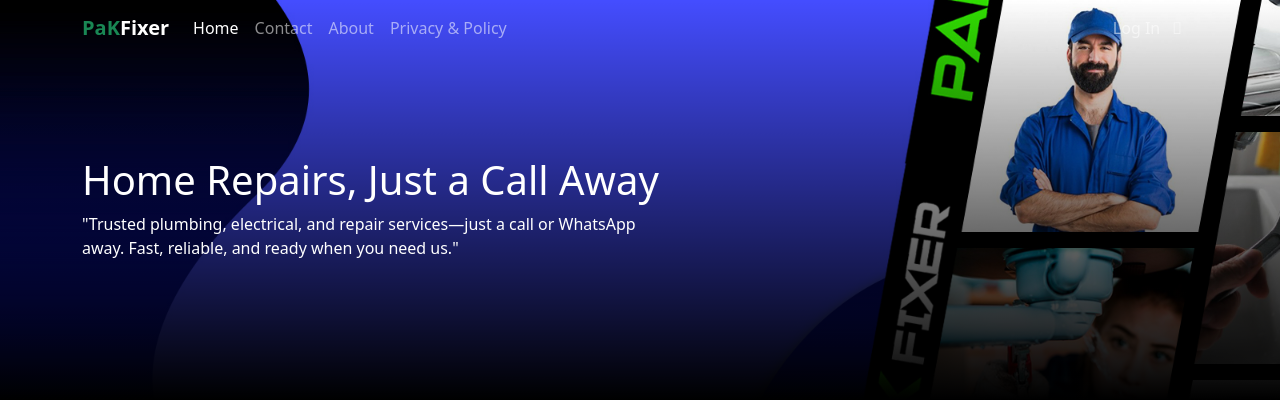
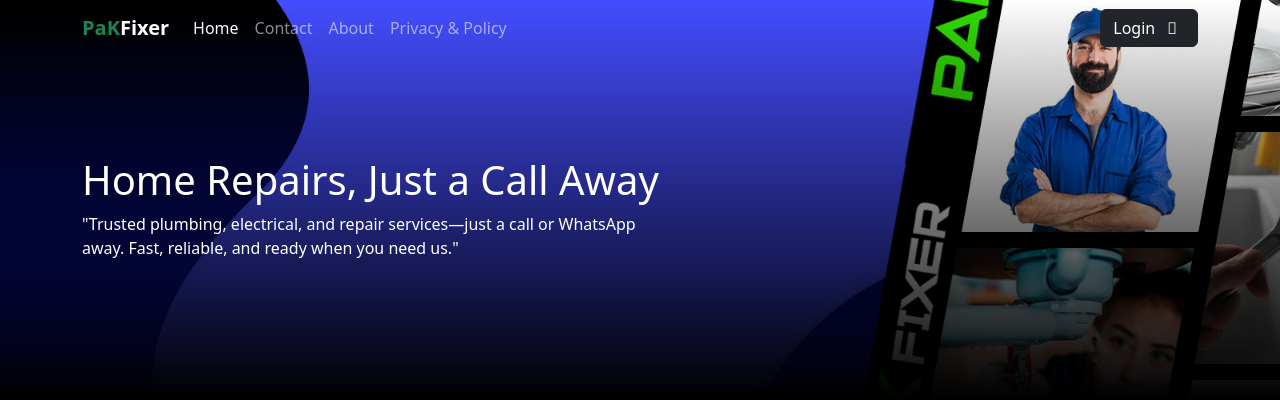
Before and after one commit to Jabir-web/pakfixers, a PHP site: page /pakfixers/ in a window 1280 px wide. Shown: the top 416 px of the page. Run offline with PHP 8.4, Linux system fonts and the light colour scheme; data comes from the database, SQL or seed files in the repository.

Commit message:
login-dashboard-update

```diff
--- a/admin/components/sidebar.php
+++ b/admin/components/sidebar.php
@@ -1,9 +1,9 @@
 <?php
 
+session_start();
 if (!isset($_SESSION['id'])) {
     header("Location: http://localhost/pakfixers/admin/");
 }
-session_start();
 ?>
 
 <!DOCTYPE html>
--- a/assests/components/header.php
+++ b/assests/components/header.php
@@ -52,11 +52,18 @@
 
           <!-- Right Aligned Navbar Links -->
           <ul class="navbar-nav ms-auto mb-2 mb-lg-0">
+            <?php
+            session_start();
+            if (isset($_SESSION['id'])) {
+              echo ' <li class="nav-item">
+              <a class="btn btn-primary" href="./admin/pages/dashboard.php">Dashboard <i class="fad fa-sign-in-alt mx-2"></i> </a>
+            </li>';
+            }else{
+              echo ' <li class="nav-item">
+              <a class="btn btn-dark" href="./admin/index.php">Login <i class="fad fa-sign-in-alt mx-2"></i> </a>
+            </li>';
+            } ?>
 
-            <li class="nav-item">
-              <a class="nav-link" href="./admin/index.php">Log In <i class="fad fa-sign-in-alt mx-2"></i> </a>
-
-            </li>
           </ul>
         </div>
       </div>
```
Also changed, not shown: admin/logics/logout.php (+9 -4 lines).
